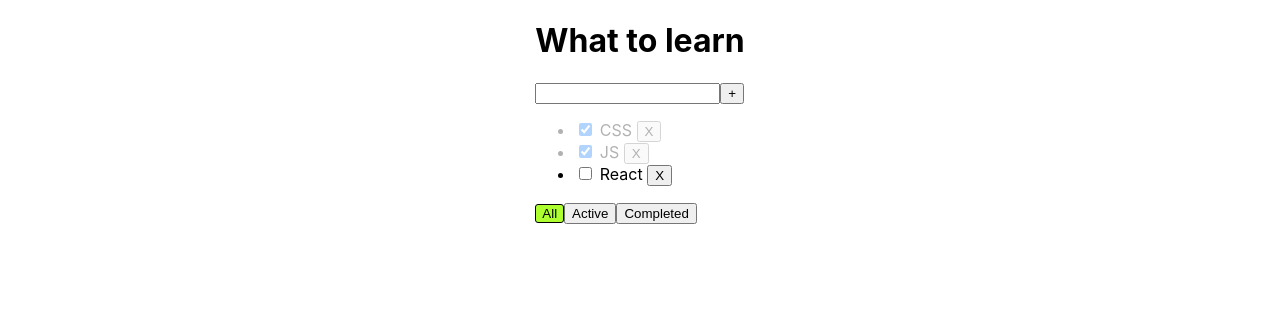
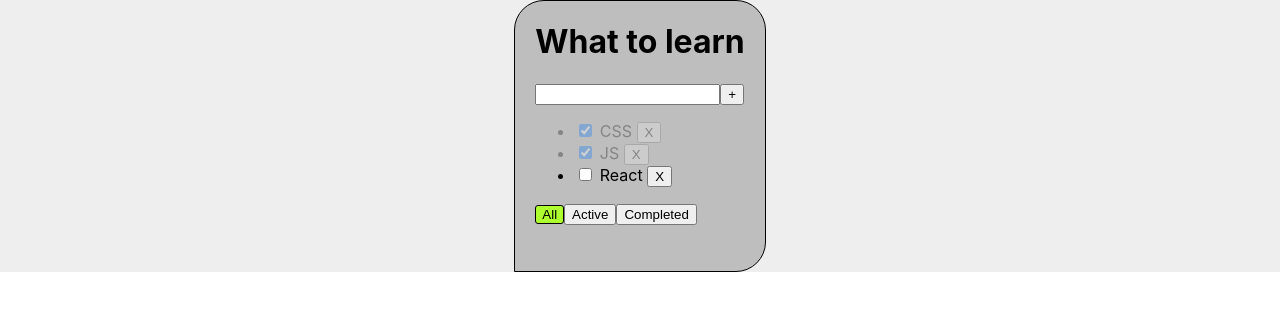
Before and after one commit to pdxserg/todolist_new, a React (Create React App) app: page / in a window 1280 px wide. Shown: the top 310 px of the page. Built offline with nearby package versions, Linux system fonts and the light colour scheme.

Commit message:
just Styles

```diff
--- a/src/App.css
+++ b/src/App.css
@@ -1,6 +1,15 @@
  .app {
    display: flex;
    justify-content: center;
+     background-color: #eeeeee;
+
+ }
+ .todolist {
+     border:  1px solid;
+     padding: 0  20px  20px;
+     border-radius: 30px 30px 30px 0;
+     background-color: #bebebe;
+     min-height: 250px;
  }
 
  .error {
@@ -24,6 +33,9 @@
     opacity: 0.3;
 }
 
+.foter-buttons{
+
+}
 
 
 
--- a/src/Todolist.tsx
+++ b/src/Todolist.tsx
@@ -47,7 +47,7 @@ export const Todolist = ({title, tasks, removeTask, addTask, changeStatus}: Todo
 	}
 
 	return (
-		<div>
+		<div className={'todolist'}>
 			<h1>{title}</h1>
 			<div>
 				<input
@@ -80,7 +80,7 @@ export const Todolist = ({title, tasks, removeTask, addTask, changeStatus}: Todo
 
 
 			</ul>
-			<div>
+			<div >
 				<Button title={"All"}
 				        onClick={() => filterTasks("ALL")}
 				        className={filter === "ALL" ? 'active-filter' : ""}/>
```
